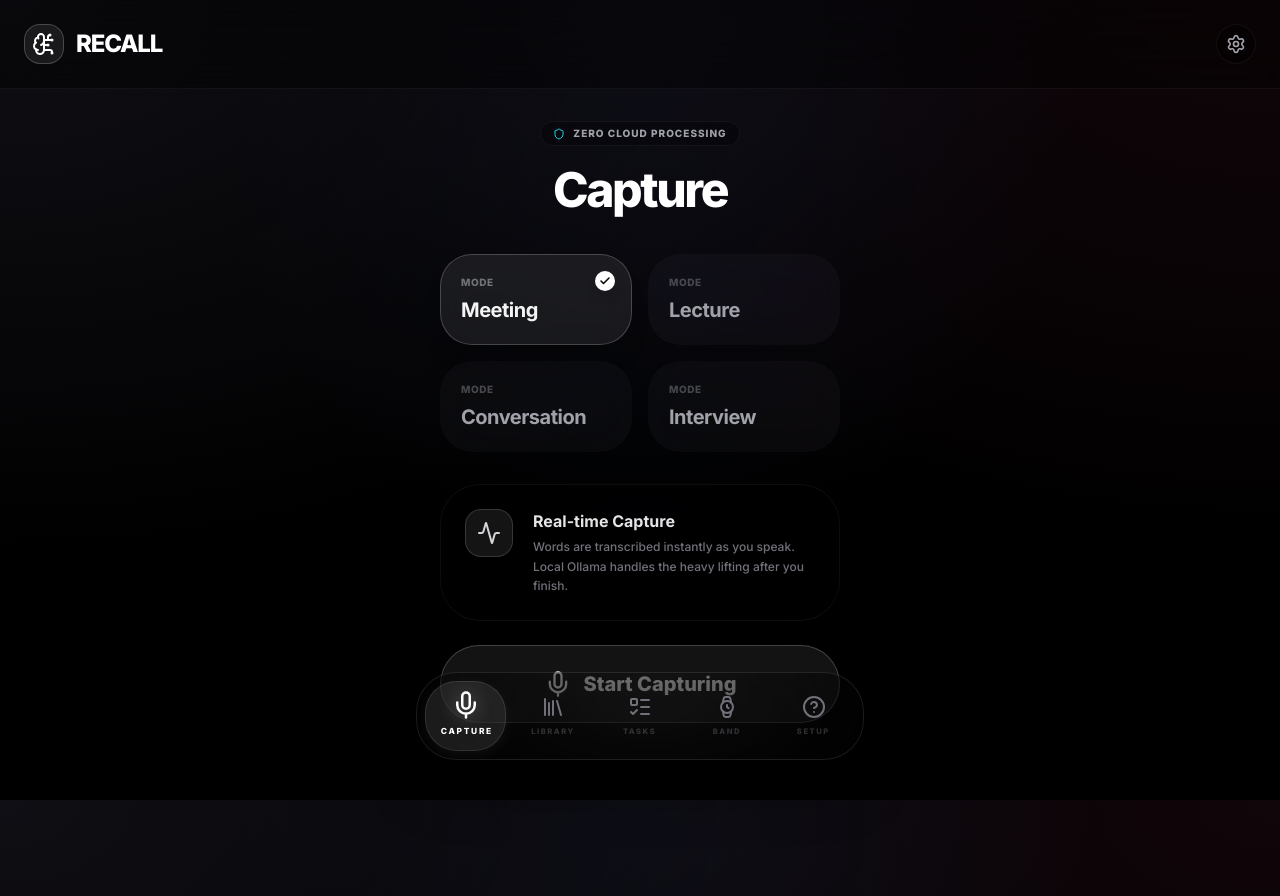
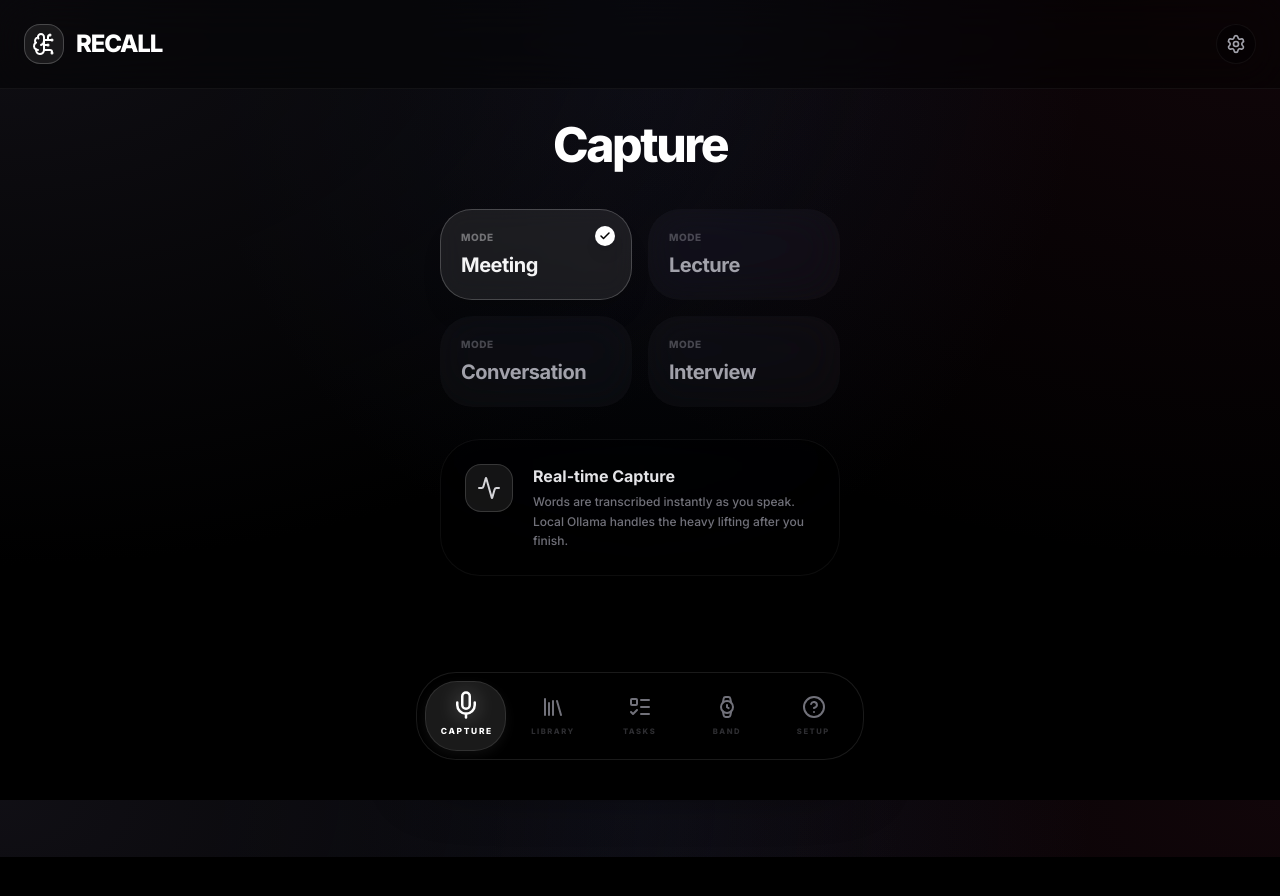
Before and after one commit to lakshyapamnani/recall-, a React (Vite) app: page / in a window 1280 px wide. Shown: the top 896 px of the page. After the commit the page ends 857 px from the top, so only its background shows below. Built offline with nearby package versions, Linux system fonts and the light colour scheme.

Commit message:
feat: Add back button, remove badge, make mic button toggle recording, remove redundant buttons

```diff
--- a/App.tsx
+++ b/App.tsx
@@ -153,7 +153,11 @@ const App: React.FC = () => {
       <main className="flex-1 overflow-y-auto pb-32">
         {activeTab === 'capture' && (
           <div className="animate-in fade-in slide-in-from-bottom-2 duration-500">
-            <Recorder settings={settings} onSessionComplete={handleSessionComplete} />
+            <Recorder
+              settings={settings}
+              onSessionComplete={handleSessionComplete}
+              onBack={() => setActiveTab('library')}
+            />
           </div>
         )}
 
@@ -250,8 +254,7 @@ const App: React.FC = () => {
               <button
                 key={item.id}
                 onClick={() => setActiveTab(item.id as any)}
-                className={`flex-1 relative py-3.5 rounded-[2rem] flex flex-col items-center gap-1.5 transition-all duration-500 ${
-                  isActive ? 'text-white' : 'text-zinc-500 hover:text-zinc-300'
+                className={`flex-1 relative py-3.5 rounded-[2rem] flex flex-col items-center gap-1.5 transition-all duration-500 ${isActive ? 'text-white' : 'text-zinc-500 hover:text-zinc-300'
                   }`}
               >
                 <div className={`relative transition-all duration-500 ${isActive ? 'scale-125 -translate-y-0.5' : 'scale-100'}`}>
--- a/components/Recorder.tsx
+++ b/components/Recorder.tsx
@@ -7,6 +7,7 @@ import { AIService } from '../services/ai';
 interface RecorderProps {
   settings: AppSettings;
   onSessionComplete: (session: Session) => void;
+  onBack?: () => void;
 }
 
 declare global {
@@ -16,7 +17,7 @@ declare global {
   }
 }
 
-export const Recorder: React.FC<RecorderProps> = ({ settings, onSessionComplete }) => {
+export const Recorder: React.FC<RecorderProps> = ({ settings, onSessionComplete, onBack }) => {
   const [isRecording, setIsRecording] = useState(false);
   const [recordingTime, setRecordingTime] = useState(0);
   const [liveTranscript, setLiveTranscript] = useState('');
@@ -245,12 +246,20 @@ export const Recorder: React.FC<RecorderProps> = ({ settings, onSessionComplete
 
   return (
     <div className="w-full max-w-md mx-auto py-8 px-6 flex flex-col min-h-[80vh]">
+      {/* Back Button */}
+      {onBack && (
+        <button
+          onClick={onBack}
+          className="absolute top-6 left-6 w-10 h-10 glass-dark rounded-full flex items-center justify-center hover:glass-bright transition-all active:scale-95"
+        >
+          <svg className="w-5 h-5" fill="none" stroke="currentColor" viewBox="0 0 24 24">
+            <path strokeLinecap="round" strokeLinejoin="round" strokeWidth={2} d="M15 19l-7-7 7-7" />
+          </svg>
+        </button>
+      )}
+
       <div className="flex-1 space-y-10">
         <header className="text-center space-y-3">
-          <div className="inline-flex items-center gap-2 px-3 py-1 glass-dark rounded-full mb-2">
-            <Shield className="w-3 h-3 text-cyan-400" />
-            <span className="text-[10px] font-black uppercase tracking-widest text-zinc-400">Zero Cloud Processing</span>
-          </div>
           <h1 className="text-5xl font-black tracking-tighter text-white">Capture</h1>
         </header>
 
@@ -300,10 +309,13 @@ export const Recorder: React.FC<RecorderProps> = ({ settings, onSessionComplete
 
             <div className="relative">
               <div className="absolute inset-0 pulse-ring bg-cyan-500/20 rounded-full blur-xl"></div>
-              <div className="relative w-48 h-48 rounded-full glass border-white/10 flex items-center justify-center shadow-2xl">
+              <button
+                onClick={stopRecording}
+                className="relative w-48 h-48 rounded-full glass border-white/10 flex items-center justify-center shadow-2xl active:scale-95 transition-all"
+              >
                 <div className="w-40 h-40 rounded-full glass-bright flex items-center justify-center shadow-inner border-white/20">
                   <div className="w-32 h-32 rounded-full bg-white flex items-center justify-center shadow-2xl overflow-hidden relative">
-                    <Mic className="w-12 h-12 text-black z-10" />
+                    <Square className="w-12 h-12 text-black z-10 fill-black" />
                     {/* Animated sound bars */}
                     <div className="absolute bottom-0 left-0 right-0 flex items-end justify-center gap-1 pb-8 h-full">
                       {[...Array(5)].map((_, i) => (
@@ -316,7 +328,7 @@ export const Recorder: React.FC<RecorderProps> = ({ settings, onSessionComplete
                     </div>
                   </div>
                 </div>
-              </div>
+              </button>
             </div>
 
             {/* Live Transcript Card */}
@@ -347,26 +359,6 @@ export const Recorder: React.FC<RecorderProps> = ({ settings, onSessionComplete
           <button onClick={() => setError(null)} className="text-[10px] uppercase font-black opacity-50 hover:opacity-100">Dismiss</button>
         </div>
       )}
-
-      <div className="pt-6 pb-4">
-        {!isRecording ? (
-          <button
-            onClick={startRecording}
-            className="w-full glass-bright text-white font-black text-xl py-6 rounded-[2.5rem] flex items-center justify-center gap-3 active:scale-95 transition-all shadow-[0_20px_40px_rgba(0,0,0,0.4)] border-white/20 hover:bg-white/15"
-          >
-            <Mic className="w-7 h-7" />
-            Start Capturing
-          </button>
-        ) : (
-          <button
-            onClick={stopRecording}
-            className="w-full bg-white text-black font-black text-xl py-6 rounded-[2.5rem] flex items-center justify-center gap-3 active:scale-95 transition-all shadow-[0_20px_40px_rgba(255,255,255,0.1)] hover:bg-zinc-100"
-          >
-            <Square className="w-7 h-7 fill-black" />
-            Finish & Process
-          </button>
-        )}
-      </div>
     </div>
   );
 };
```
Lines whose indentation alone changed are shown as unchanged.
